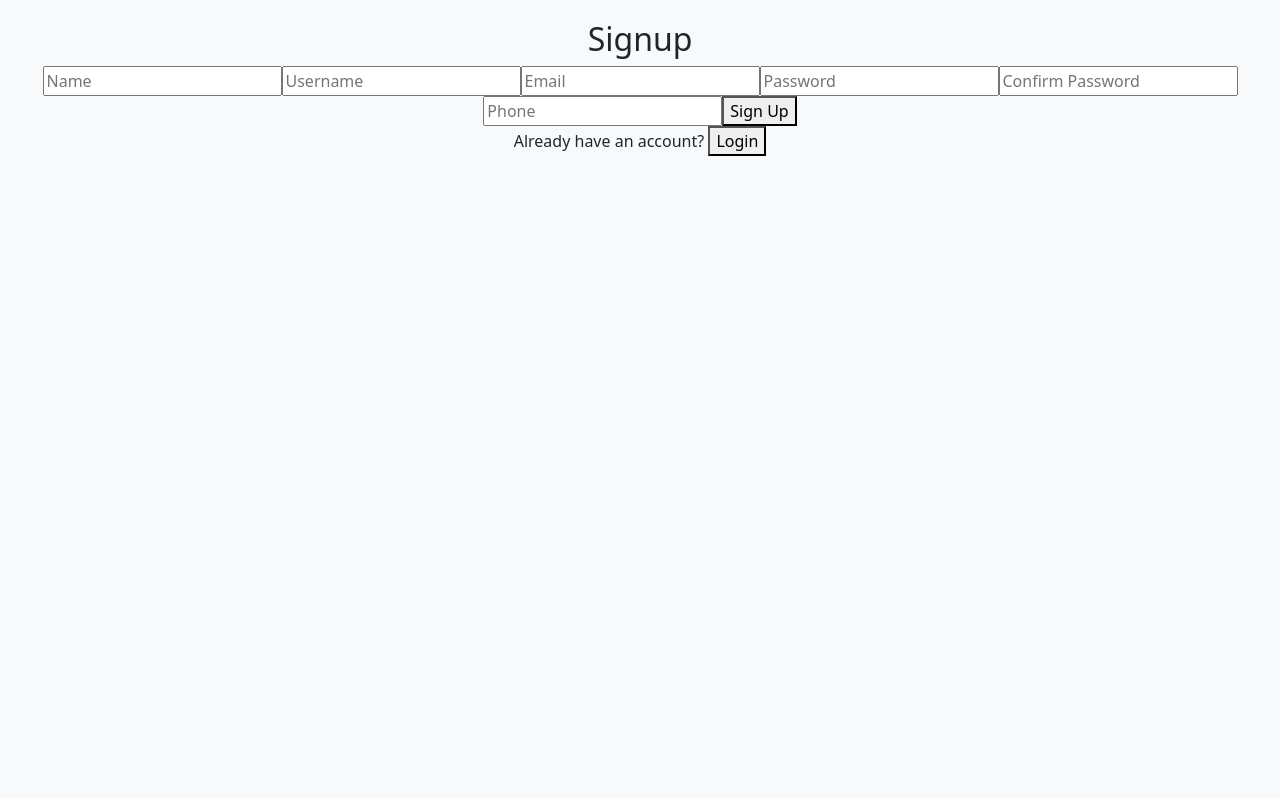
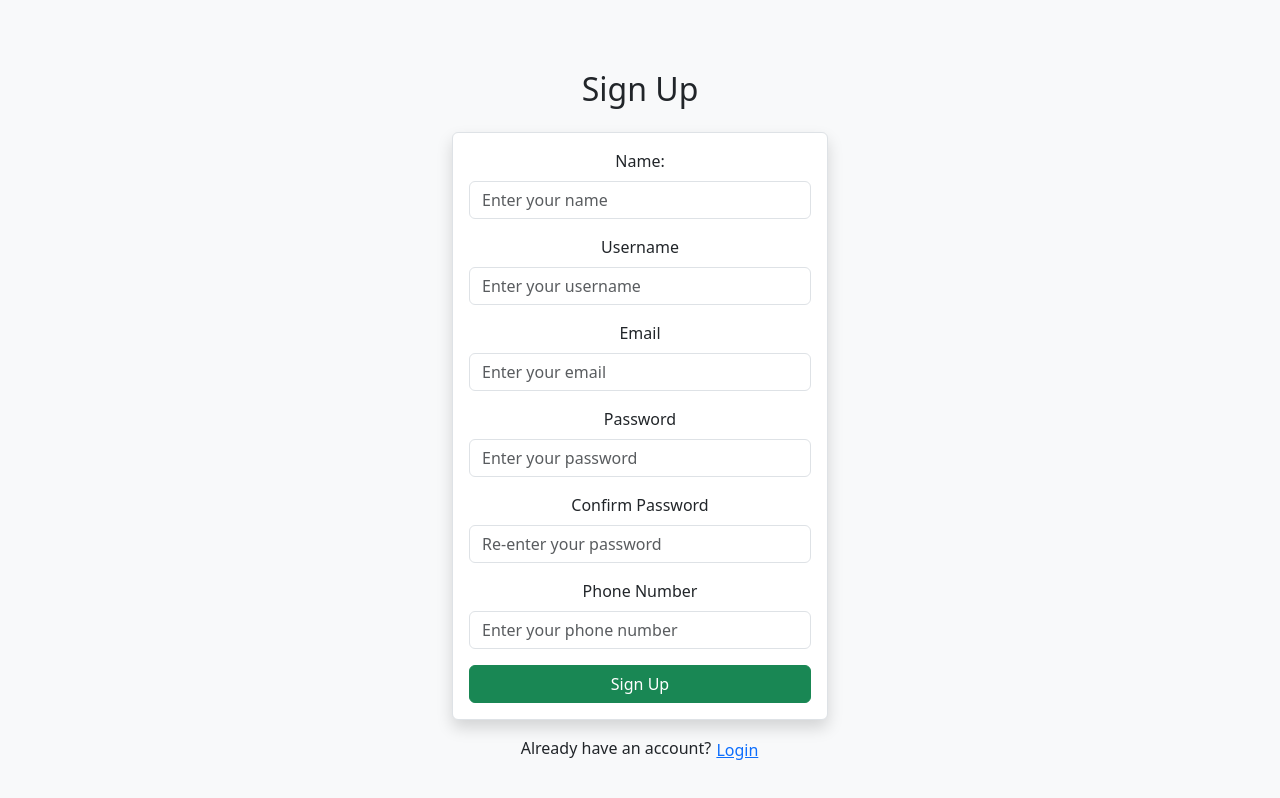
Before and after one commit to Tharak1221/My_project, a React (Create React App) app in the folder project-resturant/: page / in a window 1280 px wide. Built offline with nearby package versions, Linux system fonts and the light colour scheme.

Commit message:
changes done in signup.jsx

```diff
--- a/project-resturant/src/App.js
+++ b/project-resturant/src/App.js
@@ -4,7 +4,7 @@ import Login from './Components/Login';
 import Home from './Components/Home';
 
 const App = () => {
-  const [page, setPage] = useState('signup'); // Start with Signup
+  const [page, setPage] = useState('signup');
 
   const renderPage = () => {
     switch (page) {
--- a/project-resturant/src/Components/Login.jsx
+++ b/project-resturant/src/Components/Login.jsx
@@ -28,8 +28,8 @@ const Login = ({ setPage }) => {
     <div className="container" style={{ maxWidth: '400px', marginTop: '50px' }}>
       <h2 className="mb-4">Login</h2>
       <form onSubmit={handleLogin}>
-        <div className="mb-3">
-          <label className="form-label">Username or Email</label>
+      <div className="mb-3">
+      <label className="form-label">Username or Email</label>
           <input
             type="text"
             className="form-control"
--- a/project-resturant/src/Components/Signup.jsx
+++ b/project-resturant/src/Components/Signup.jsx
@@ -1,6 +1,6 @@
 import React, { useState } from 'react';
 
-const Signup = ({ setPage }) => {  // Accept setPage as a prop
+const Signup = ({ setPage }) => {
   const [name, setName] = useState('');
   const [username, setUsername] = useState('');
   const [email, setEmail] = useState('');
@@ -19,29 +19,55 @@ const Signup = ({ setPage }) => {  // Accept setPage as a prop
       return;
     }
 
-    // Simulate successful signup
     setMessage('Signup Successful! Redirecting to login...');
 
-    setTimeout(() => setPage('login'), 2000); // Navigate to login
+    setTimeout(() => setPage('login'), 2000);
   };
 
   return (
-    <div>
-      <h2>Signup</h2>
-      {error && <p style={{ color: 'red' }}>{error}</p>}
-      {message && <p style={{ color: 'green' }}>{message}</p>}
+    <div className="container" style={{ maxWidth: '400px', marginTop: '50px' }}>
+      <h2 className="mb-4 text-center">Sign Up</h2>
 
-      <form onSubmit={handleSignup}>
-        <input type="text" placeholder="Name" value={name} onChange={(e) => setName(e.target.value)} required />
-        <input type="text" placeholder="Username" value={username} onChange={(e) => setUsername(e.target.value)} required />
-        <input type="email" placeholder="Email" value={email} onChange={(e) => setEmail(e.target.value)} required />
-        <input type="password" placeholder="Password" value={password} onChange={(e) => setPassword(e.target.value)} required />
-        <input type="password" placeholder="Confirm Password" value={confirmPassword} onChange={(e) => setConfirmPassword(e.target.value)} required />
-        <input type="tel" placeholder="Phone" value={phone} onChange={(e) => setPhone(e.target.value)} required />
-        <button type="submit">Sign Up</button>
+      {error && <div className="alert alert-danger">{error}</div>}
+      {message && <div className="alert alert-success">{message}</div>}
+
+      <form onSubmit={handleSignup} className="p-3 border rounded shadow bg-white">
+        <div className="mb-3">
+          <label className="form-label">Name:</label>
+          <input type="text" className="form-control" placeholder="Enter your name" value={name} onChange={(e) => setName(e.target.value)} required />
+        </div>
+
+        <div className="mb-3">
+          <label className="form-label">Username</label>
+          <input type="text" className="form-control" placeholder="Enter your username" value={username} onChange={(e) => setUsername(e.target.value)} required />
+        </div>
+
+        <div className="mb-3">
+        <label className="form-label">Email</label>
+          <input type="email" className="form-control" placeholder="Enter your email" value={email} onChange={(e) => setEmail(e.target.value)} required />
+        </div>
+
+        <div className="mb-3">
+          <label className="form-label">Password</label>
+          <input type="password" className="form-control" placeholder="Enter your password" value={password} onChange={(e) => setPassword(e.target.value)} required />
+        </div>
+
+        <div className="mb-3">
+          <label className="form-label">Confirm Password</label>
+          <input type="password" className="form-control" placeholder="Re-enter your password" value={confirmPassword} onChange={(e) => setConfirmPassword(e.target.value)} required />
+        </div>
+
+        <div className="mb-3">
+          <label className="form-label">Phone Number</label>
+          <input type="tel" className="form-control" placeholder="Enter your phone number" value={phone} onChange={(e) => setPhone(e.target.value)} required />
+        </div>
+
+        <button type="submit" className="btn btn-success w-100">Sign Up</button>
       </form>
 
-      <p>Already have an account? <button onClick={() => setPage('login')}>Login</button></p>
+      <p className="mt-3 text-center">
+        Already have an account? <button className="btn btn-link p-0" onClick={() => setPage('login')}>Login</button>
+      </p>
     </div>
   );
 };
```
